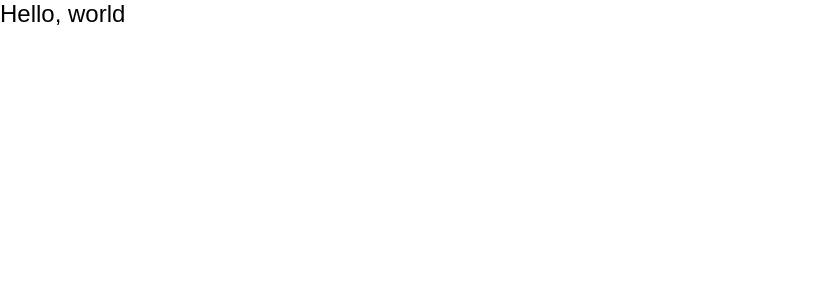
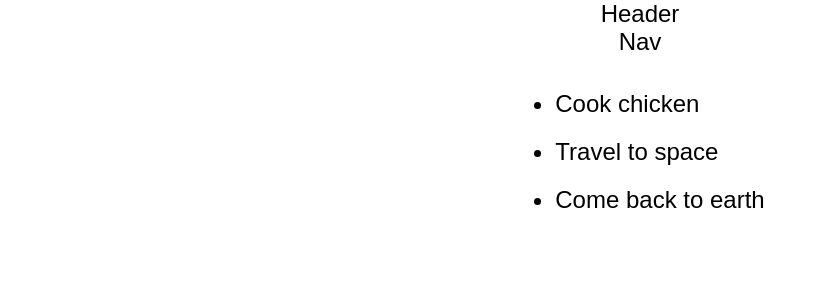
Before and after one commit to yacmeno/tdd-todo-list, a React app: page / in a window 1280 px wide. Shown: the top 300 px of the page, without its empty margins (0-824 px from the left). Built offline with nearby package versions, Linux system fonts and the light colour scheme.

Commit message:
TodoItem: Implementation and testing

```diff
--- a/src/components/App.tsx
+++ b/src/components/App.tsx
@@ -1,7 +1,55 @@
 import React from "react";
+import useTodos, { Todo } from "../hooks/useTodos";
 
 const TodoApp: React.FC = () => {
-	return <div>Hello, world</div>;
+	const [todos, setTodos] = useTodos();
+	return (
+		<div className="app__container">
+			<AddTodo />
+			<Nav />
+			<TodoList />
+		</div>
+	);
+};
+
+const AddTodo: React.FC = () => {
+	return <div>Header</div>;
+};
+const Nav: React.FC = () => {
+	return <div>Nav</div>;
+};
+
+const TodoList: React.FC = () => {
+	const todos = [
+		{ id: 1, text: "Cook chicken" },
+		{ id: 2, text: "Travel to space" },
+		{ id: 2, text: "Come back to earth" },
+	];
+
+	function clickHandler() {
+		return;
+	}
+
+	return (
+		<ul className="todo__items">
+			{todos.map(todo => (
+				<TodoItem todo={todo} clickHandler={clickHandler} />
+			))}
+		</ul>
+	);
+};
+
+interface ITodoItemProps {
+	todo: Todo;
+	clickHandler: () => void;
+}
+
+export const TodoItem: React.FC<ITodoItemProps> = ({ todo, clickHandler }) => {
+	return (
+		<li className="todo__item" key={todo.id} onClick={clickHandler}>
+			{todo.text}
+		</li>
+	);
 };
 
 export default TodoApp;
--- /dev/null
+++ b/src/hooks/useTodos.ts
@@ -0,0 +1,50 @@
+import React from "react";
+
+const ADD_TODO = "ADD_TODO";
+const REMOVE_TODO = "REMOVE_TODO";
+
+export interface Todo {
+	id: number;
+	text: string;
+}
+interface AddTodo {
+	type: typeof ADD_TODO;
+	payload: Todo;
+}
+interface RemoveTodo {
+	type: typeof REMOVE_TODO;
+	payload: Todo["id"];
+}
+
+type TodoActionTypes = AddTodo | RemoveTodo;
+
+interface TodosState {
+	todos: Todo[];
+	completed: Todo[];
+}
+
+function reducer(state: TodosState, action: TodoActionTypes) {
+	switch (action.type) {
+		case ADD_TODO:
+			return { ...state };
+
+		case REMOVE_TODO:
+			return { ...state };
+
+		default:
+			throw new Error("Invalid todo action");
+	}
+}
+
+const initialState: TodosState = {
+	todos: [],
+	completed: [],
+};
+
+const useTodos = () => {
+	const [todos, dispatch] = React.useReducer(reducer, initialState);
+
+	return [todos, dispatch];
+};
+
+export default useTodos;
--- /dev/null
+++ b/src/styles/Todo.scss
@@ -0,0 +1,9 @@
+.todo {
+	&__items {
+		max-width: 800px;
+	}
+
+	&__item {
+		padding: 10px 0;
+	}
+}
--- /dev/null
+++ b/src/styles/TodoApp.scss
@@ -0,0 +1,7 @@
+.app {
+	&__container {
+		display: flex;
+		flex-direction: column;
+		align-items: center;
+	}
+}
--- a/src/styles/index.scss
+++ b/src/styles/index.scss
@@ -1,3 +1,6 @@
+@import "./TodoApp.scss";
+@import "./Todo.scss";
+
 // Global styles
 html,
 body {
```
Also changed, not shown: 2 other files (tests, documents, lock files or other folders).
